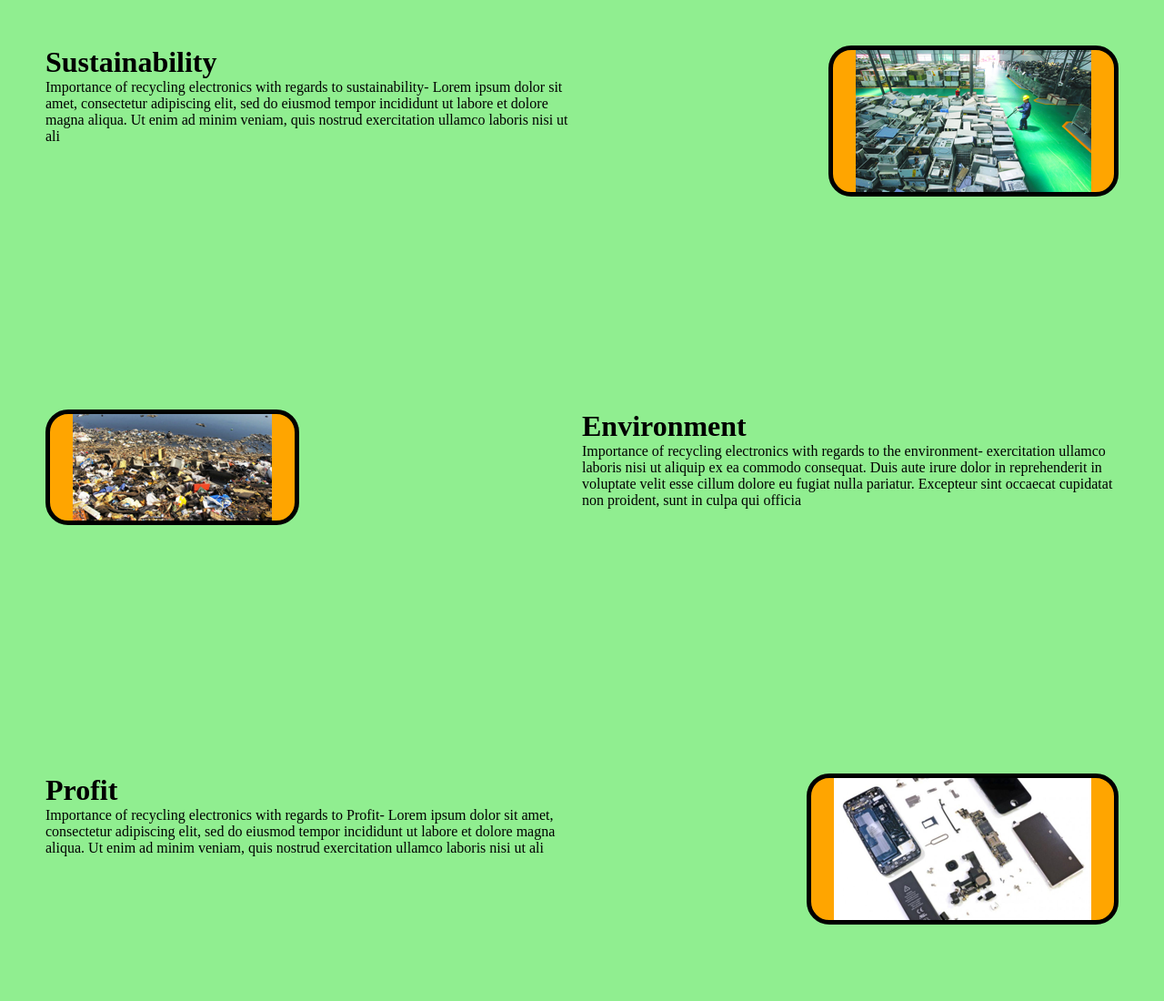
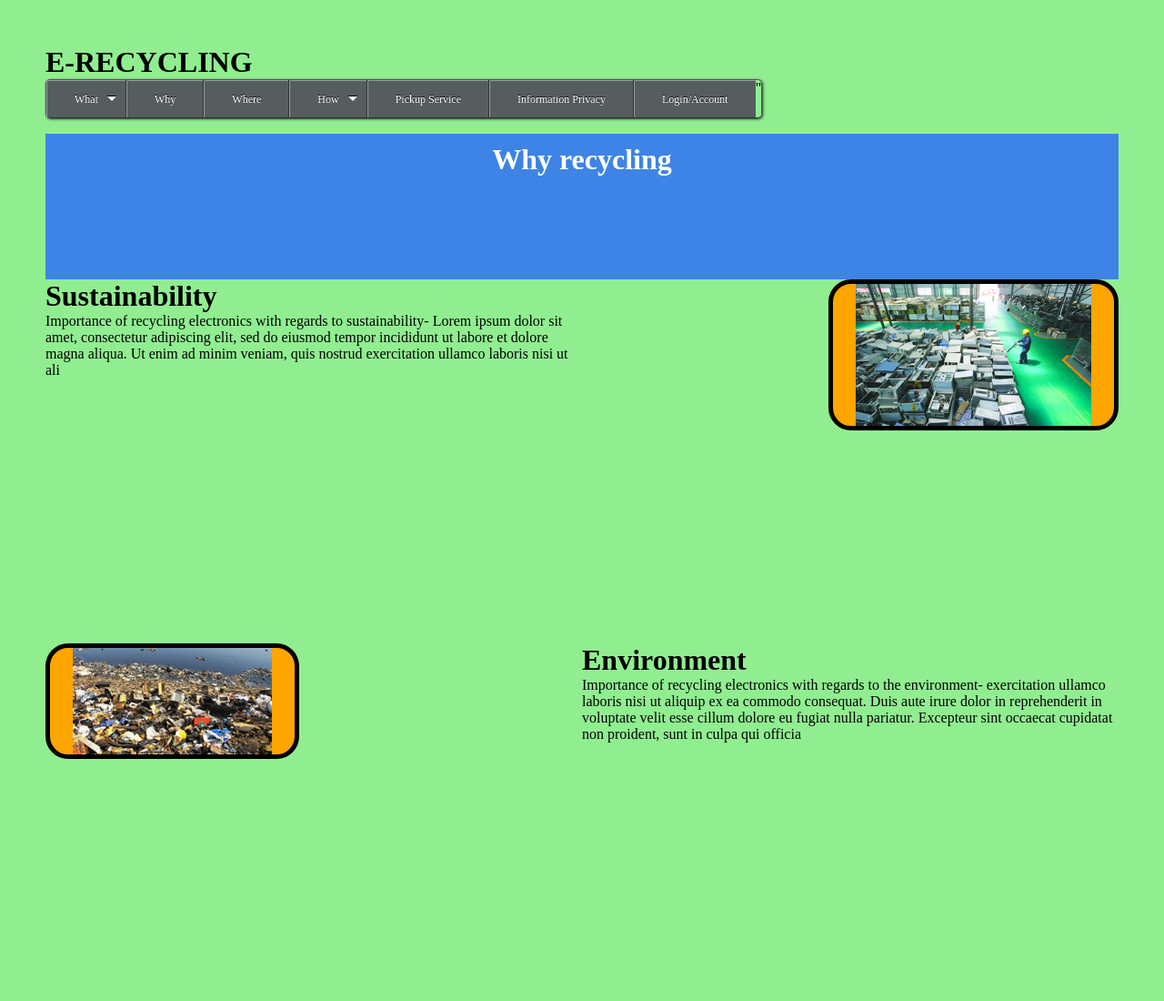
Before and after one commit to EvanLewis1/info30005-2018-Javascript-League, a website: page views/why.html in a window 1280 px wide. Shown: the top 1100 px of the page at 91% size. Drawn offline with Linux system fonts and the light colour scheme.

Commit message:
update why

```diff
--- a/views/why.html
+++ b/views/why.html
@@ -4,6 +4,50 @@
     <meta charset="UTF-8">
     <link rel="stylesheet" href="../styles/style.css">
 </head>
+<div class="header">
+    <!-- Button for smallest screens -->
+    <h1>E-RECYCLING</h1></a>
+</div>
+
+<nav>
+    <ul class="clear">
+        <!--li class="first"><a href="#">Home</a></li> _fcksavedurl=""#">Haha</a></li-->"
+        <li>
+            <span class="Darrow"></span>
+            <a href="./What.html">What</a>
+            <dl>
+                <dt><span class="arrow"></span></dt>
+                <dd><a href="./What.html">Computer</a></dd>
+                <dd><a href="./Phones.html">Phone</a></dd>
+                <dd><a href="#">Printer</a></dd>
+            </dl>
+        </li>
+        <li><a href="#">Why</a></li>
+        <li>
+            <a href="./Where.html">Where</a>
+        </li>
+        <li>
+            <span class="Darrow"></span>
+            <a href="#">How</a>
+            <dl>
+                <dt><span class="arrow"></span></dt>
+                <dd><a href="#">Pick up</a></dd>
+                <dd><a href="#">Resell</a></dd>
+                <dd><a href="#">Donate</a></dd>
+                <dd><a href="#">Recycling</a></dd>
+            </dl>
+        </li>
+        <li><a href="#">Pickup Service</a></li>
+        <li><a href="./Personal_privacy.html">Information Privacy</a></li>
+        <li class="last"><a href="./Login.html">Login/Account</a></li>
+    </ul>
+</nav>
+
+<header id="head" class="secondary">
+    <div class="container">
+        <h1>Why recycling</h1>
+    </div>
+</header>
 <body class=page>
 <div>
     <div class=top>
```
